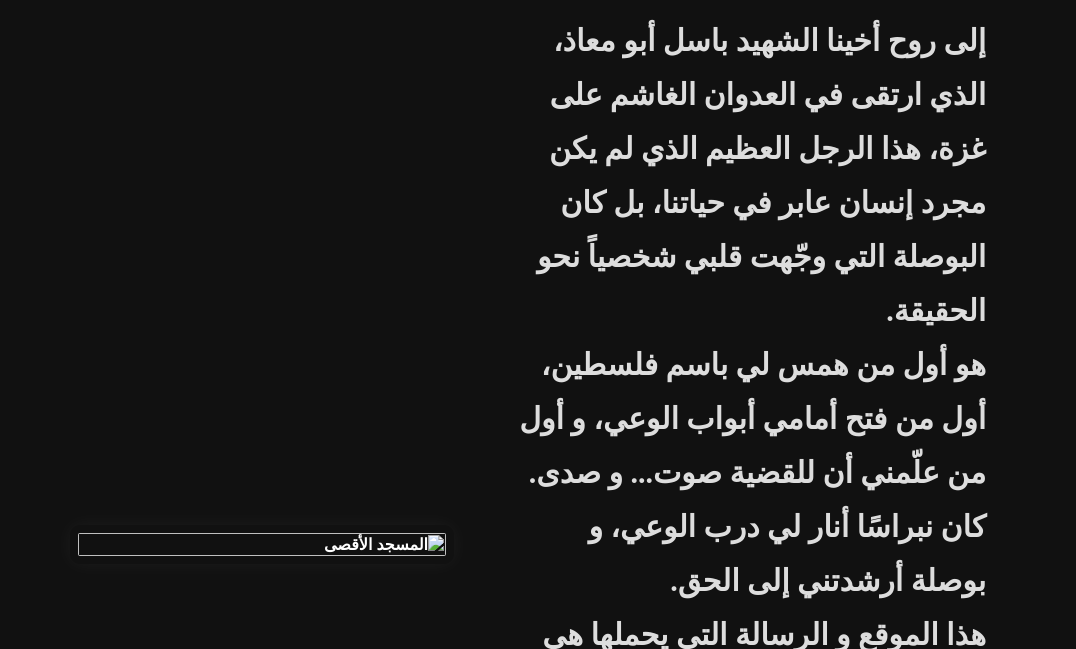
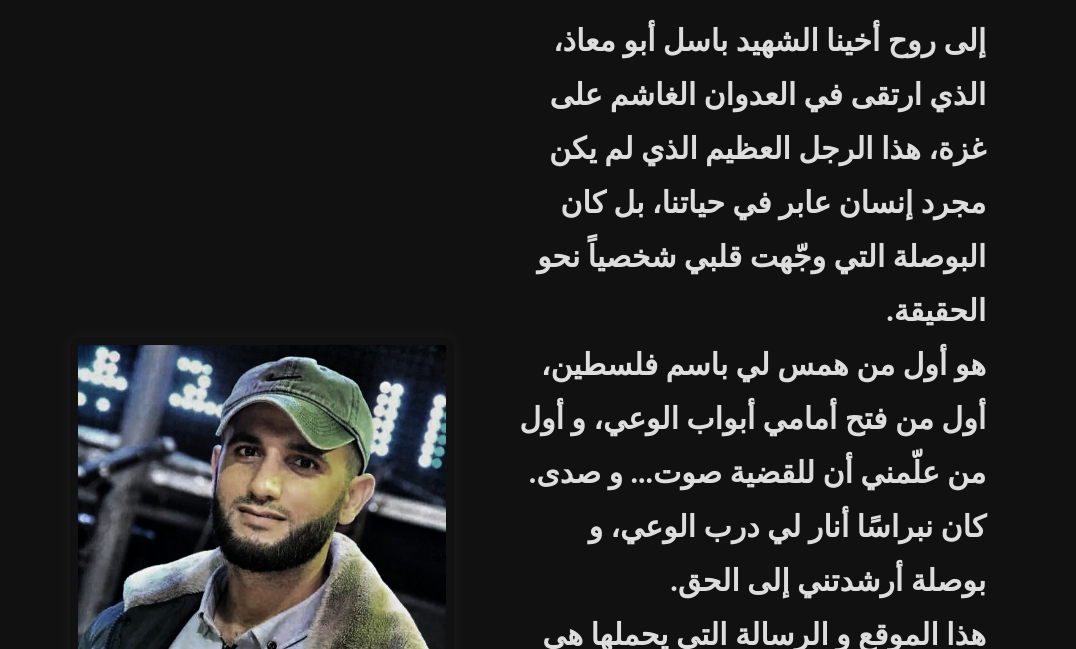
Before and after one commit to 20032025/voiceofpalestine, a plain HTML site: page index.html in a window 1280 px wide. Shown: the part 303-952 px from the top of the page, without its empty margins (108-1184 px from the left). Drawn offline with Linux system fonts and the light colour scheme; a web font is replaced by a local one.

Commit message:
Update index.html

```diff
--- a/index.html
+++ b/index.html
@@ -40,7 +40,7 @@
   <section class="hero-section">
 
       <div class="image-box">
-      <img src="basel.jpg" alt="المسجد الأقصى">
+      <img src="basel.jpg.jpeg" alt=" ">
     </div>
 
     <div class="text-box">
```
